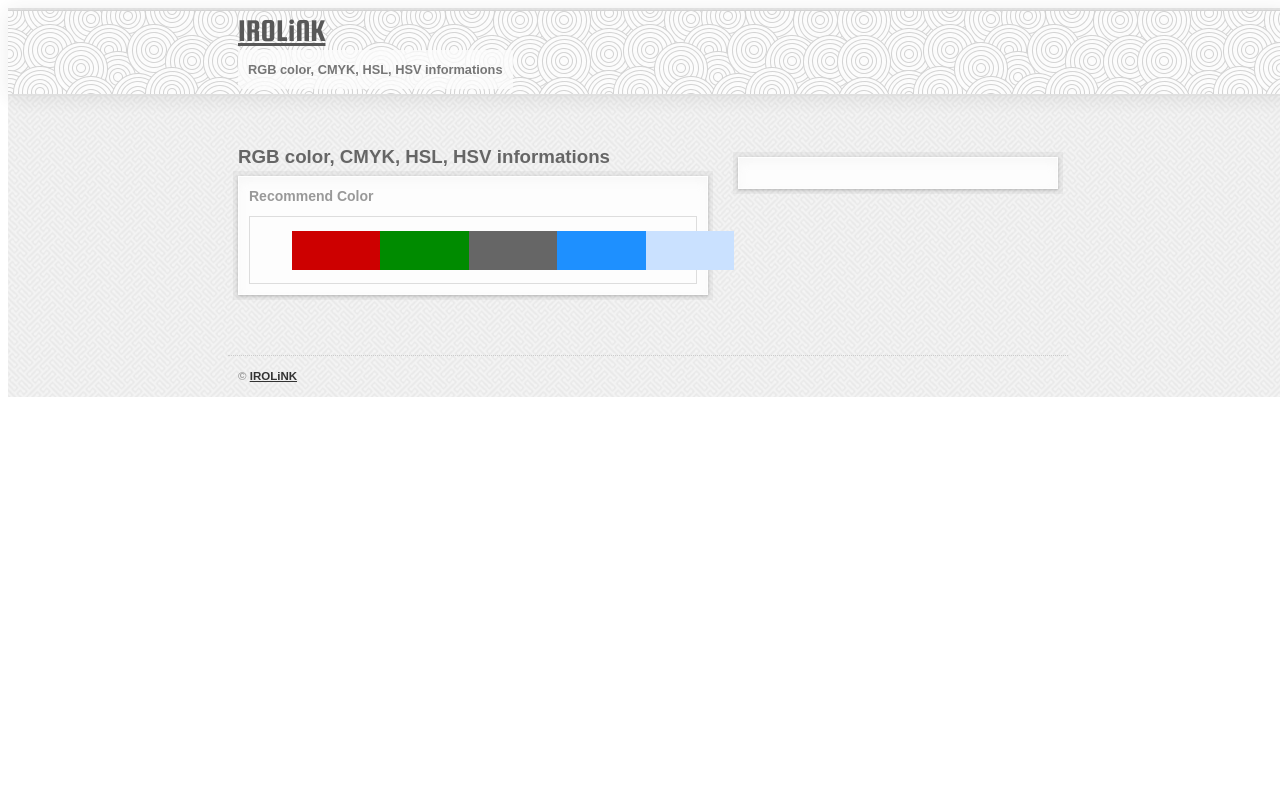
After one commit to irolink/irolink-app, a Flask app: template src/templates/default.html in a window 1280 px wide. The commit adds this page. Run offline with Flask 2, Linux system fonts and the light colour scheme; the template is opened without the code that fills it, so the values that code supplies are empty; some libraries are stand-ins or nearby versions.

Commit message:
Add default page

```diff
--- a/src/irolink.py
+++ b/src/irolink.py
@@ -10,10 +10,7 @@ app = Flask(__name__, static_url_path='')
 
 @app.route('/')
 def show_root():
-    return render_template(
-        'test.html',
-        name='hoge'
-    )
+    return render_template('default.html')
 
 
 @app.route('/test/')
--- /dev/null
+++ b/src/templates/default.html
@@ -0,0 +1,72 @@
+<!DOCTYPE html>
+<html>
+    <head>
+        <meta charset="utf-8">
+        <title>IROLiNK - RGB color, CMYK, HSL, HSV informations</title>
+        <meta name="description" content="Hexadecimal RGB color code information, schemes, description and conversion in RGB Decimal, RGB Percent, CMYK, HSL, HSV, etc." />
+        <meta name="viewport" content="width=device-width, initial-scale=1.0">
+        <meta name="google-site-verification" content="Ig85mcAD-eX5I57oTDhwrZKQYATLtx3IwUXuZ8qzufU">
+        <link rel="stylesheet" href="/assets/css/style.css">
+        <script>
+            (function(i,s,o,g,r,a,m){i['GoogleAnalyticsObject']=r;i[r]=i[r]||function(){
+                (i[r].q=i[r].q||[]).push(arguments)},i[r].l=1*new Date();a=s.createElement(o),
+                m=s.getElementsByTagName(o)[0];a.async=1;a.src=g;m.parentNode.insertBefore(a,m)
+            })(window,document,'script','//www.google-analytics.com/analytics.js','ga');
+            ga('create', 'UA-64016413-1', 'auto');
+            ga('require', 'linkid', 'linkid.js');
+            ga('send', 'pageview');
+        </script>
+    </head>
+    <body>
+        <div class="container">
+            <header id="header">
+                <div class="line-1st"></div>
+                <div class="line-2nd"></div>
+                <div class="header-inner">
+                    <div class="header-logo"><a href="/">IROLiNK</a></div>
+                    <h1 class="header-title">RGB color, CMYK, HSL, HSV informations</h1>
+                </div>
+            </header>
+            <section id="pagebody" class="cl">
+                <div class="pagebody-inner cl">
+                    <article id="main">
+                        <h1 class="main-title">RGB color, CMYK, HSL, HSV informations</h1>
+                        <section class="color-content">
+                            <section class="color-description">
+                                <h1 class="color-headline margin-top-none">
+                                    Recommend Color
+                                </h1>
+                                <section class="color-schemes">
+                                    <div class="color-scheme-list">
+                                        <ul class="split-5">
+                                            <li class="color-scheme-item"><a class="invisible-text" style="background-color:#cd0000;" href="/rgb-hex/cd0000">#cd0000</a></li>
+                                            <li class="color-scheme-item"><a class="invisible-text" style="background-color:#008b00;" href="/rgb-hex/008b00">#008b00</a></li>
+                                            <li class="color-scheme-item"><a class="invisible-text" style="background-color:#666666;" href="/rgb-hex/666666">#666666</a></li>
+                                            <li class="color-scheme-item"><a class="invisible-text" style="background-color:#1e90ff;" href="/rgb-hex/1e90ff">#1e90ff</a></li>
+                                            <li class="color-scheme-item"><a class="invisible-text" style="background-color:#cae1ff;" href="/rgb-hex/cae1ff">#cae1ff</a></li>
+                                        </ul>
+                                    </div>
+                                </section>
+                            </section>
+                        </section>
+                    </article>
+                    <aside id="menu">
+                        <div class="menu-inner">
+                            <section class="color-content">
+                                <section class="color-description">
+                                    <h1 class="color-headline margin-top-none"></h1>
+                                </section>
+                            </section>
+                        </div>
+                    </aside>
+                </div>
+            </section>
+            <footer id="footer">
+                <div class="footer-inner">
+                    <small class="footer-copyright">&copy; <a href="/">IROLiNK</a></small>
+                </div>
+            </footer>
+        </div>
+        <script src="/assets/js/script.js"></script>
+    </body>
+</html>
```
Also changed, not shown: src/templates/color-detail-rgb-hex.html (+17 -16 lines).
